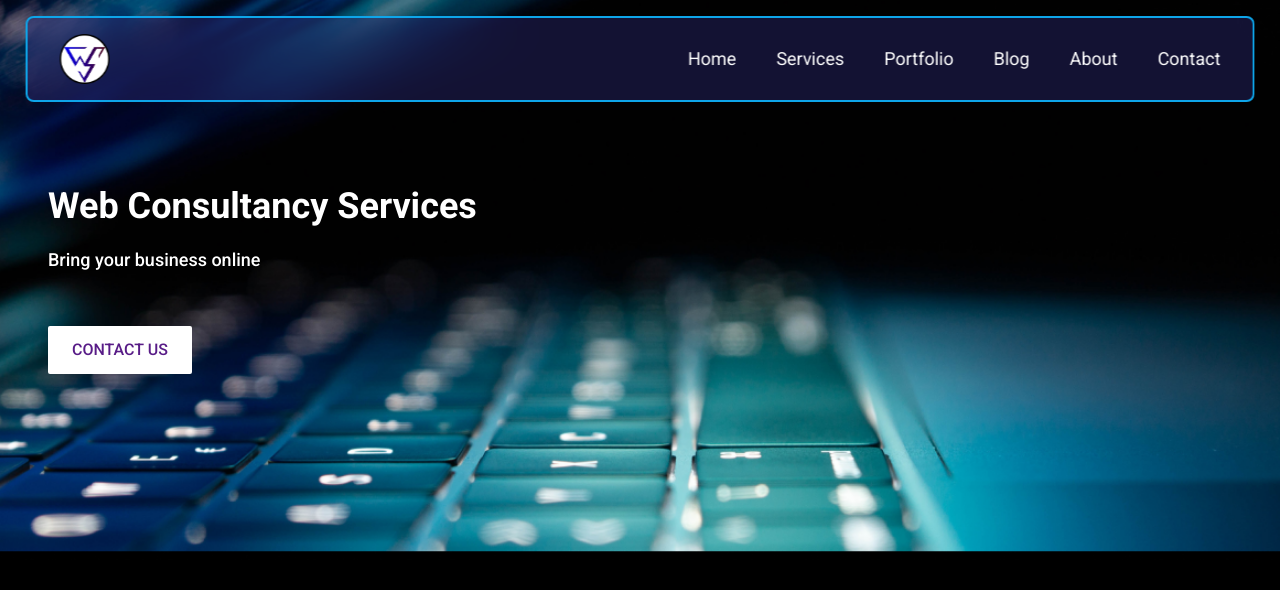
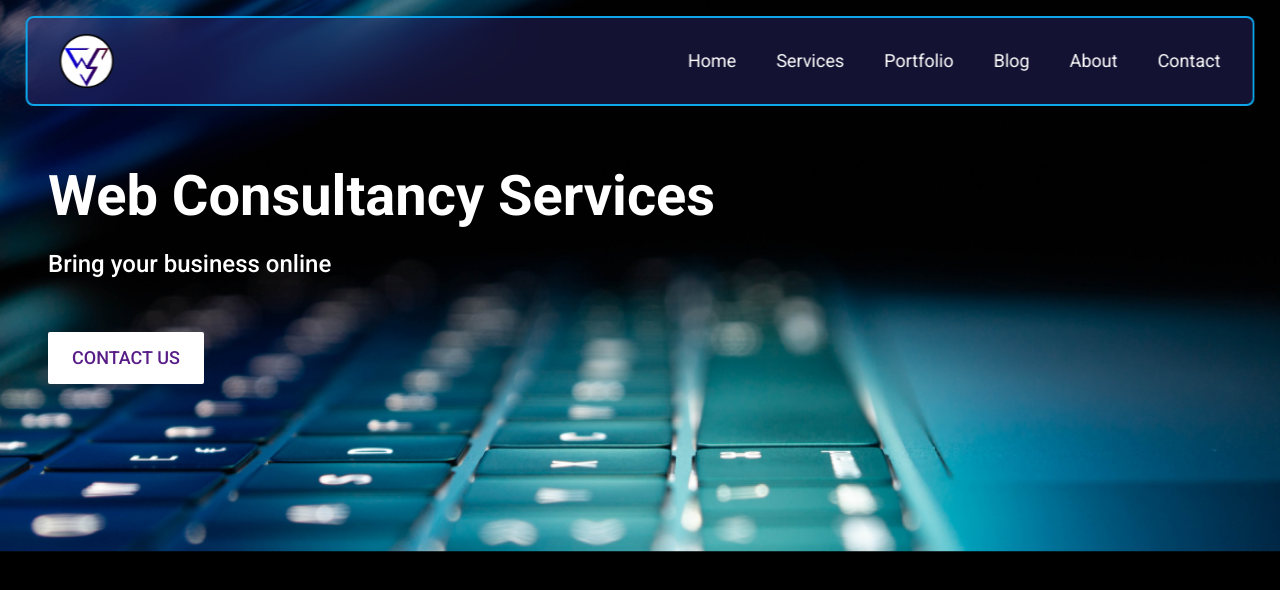
Before and after one commit to dazzlerabhi30800/wcs-clone-react, a React (Vite) app: page / in a window 1280 px wide. Shown: the top 590 px of the page. Built offline with nearby package versions, Linux system fonts and the light colour scheme.

Commit message:
changed the font size in home hero section

```diff
--- a/src/components/HeroSection.jsx
+++ b/src/components/HeroSection.jsx
@@ -4,9 +4,9 @@ const HeroSection = ({ img, heading, subHeading }) => {
       style={{ backgroundImage: `url(${img})` }}
       className="flex flex-col gap-5 justify-center items-start h-[70vh]  bg-cover bg-center px-6 md:px-12"
     >
-      <h1 className="text-3xl md:text-4xl font-bold">{heading}</h1>
-      <p className="md:text-lg font-medium">{subHeading}</p>
-      <button className="bg-white py-2 px-4 md:py-3 md:px-6 rounded-sm uppercase shadow-sm mt-8 text-purple-900 font-medium transition duration-200 linear hover:bg-sky-500 hover:text-white">Contact Us</button>
+      <h1 className="text-3xl md:text-4xl lg:text-[3rem] xl:text-[3.5rem] font-bold">{heading}</h1>
+      <p className="md:text-lg lg:text-xl xl:mt-3 xl:text-2xl font-medium">{subHeading}</p>
+      <button className="bg-white py-2 px-4 md:py-3 md:px-6 rounded-sm uppercase shadow-sm mt-8 text-purple-900 lg:text-lg font-medium transition duration-200 linear hover:bg-sky-500 hover:text-white">Contact Us</button>
     </section>
   );
 };
--- a/src/components/Navbar.jsx
+++ b/src/components/Navbar.jsx
@@ -5,11 +5,11 @@ import { useState } from "react";
 const Navbar = () => {
   const [showLinks, setShowLinks] = useState(false);
   return (
-    <nav className="flex flex-col md:flex-row gap-4 md:gap-0 md:justify-between  bg-indigo-900/40 border-2 border-sky-500 md:items-center fixed top-4 w-[96%] py-4 md:py-3 md:py-4 px-8 rounded-lg -translate-x-[50%] left-1/2 backdrop-blur-xl">
+    <nav className="flex flex-col md:flex-row gap-4 md:gap-0 md:justify-between  bg-indigo-900/40 border-2 border-sky-500 md:items-center fixed top-4 w-[96%] py-[10px] md:py-4 px-4 md:px-8 rounded-lg -translate-x-[50%] left-1/2 backdrop-blur-xl">
       <div className="flex items-center justify-between">
         <a href="/">
           <img
-            className="w-48 h-48 md:w-[50px] md:h-[50px] object-cover"
+            className="w-48 h-48 md:w-[54px] md:h-[54px] object-cover"
             src="./logo.png"
             alt="Web Consultancy Services"
           />
--- a/tailwind.config.js
+++ b/tailwind.config.js
@@ -4,10 +4,10 @@ export default {
   theme: {
     extend: {},
     width: {
-      48: "48px",
+      48: "40px",
     },
     height: {
-      48: "48px",
+      48: "40px",
     },
     backgroundImage: {
       "hero-img": 'url("./src/assets/home-img/HomeHeroImage.png")',
```
